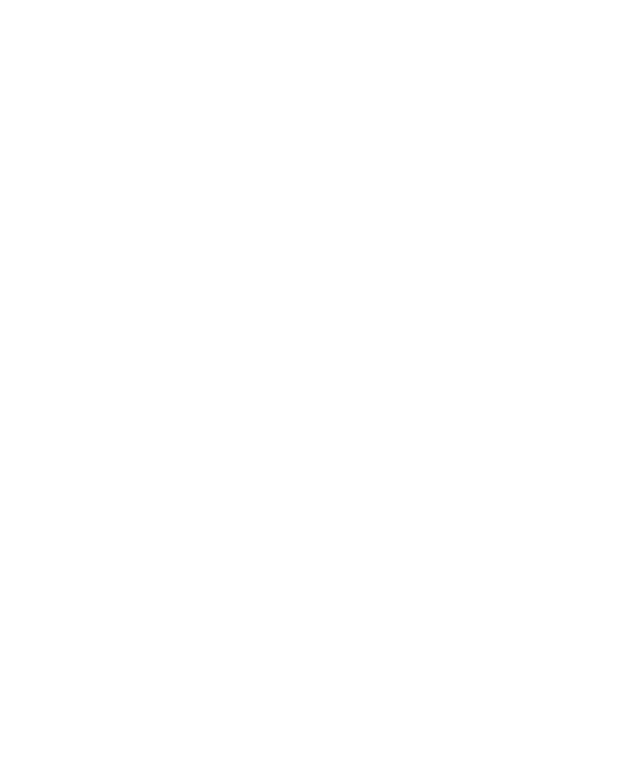
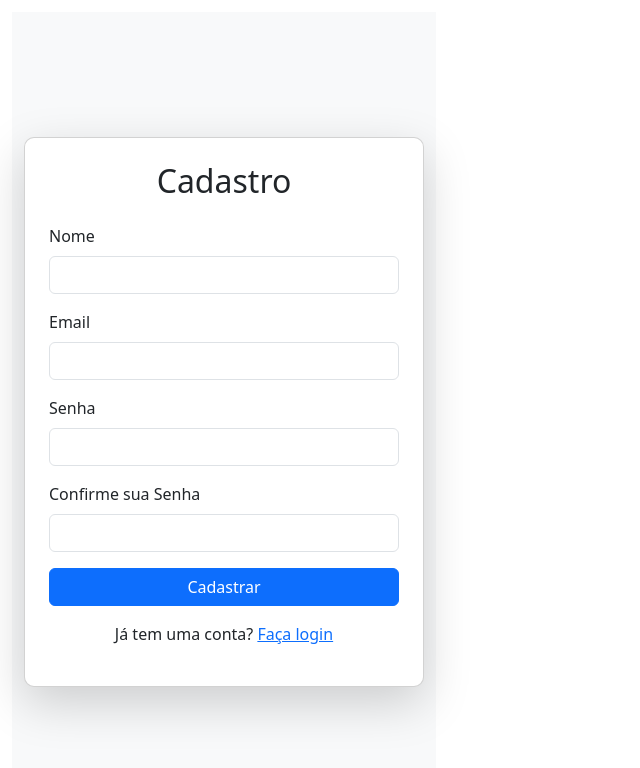
Before and after one commit to V1TER4/donation-system-web, a React (Vite) app: page /register in a window 1280 px wide. Before the commit this address had no page. Shown: the top 768 px of the page, without its empty margins (0-640 px from the left). Built offline with nearby package versions, Linux system fonts and the light colour scheme.

Commit message:
Register page

```diff
--- a/src/App.tsx
+++ b/src/App.tsx
@@ -6,6 +6,7 @@
 import Donate from "./pages/Donate";
 import History from "./pages/History";
 import Favorites from "./pages/Favorite";
+import Register from "./pages/Register";
 import { UserProvider } from "./context/UserContext";
 
 function App() {
@@ -19,6 +20,7 @@
             <Route path="/donate" element={<Donate />} />
             <Route path="/history" element={<History />} />
             <Route path="/favorites" element={<Favorites />} />
+            <Route path="/register" element={<Register />} />
             </Routes>
         </div>
       </Router>
--- a/src/index.css
+++ b/src/index.css
@@ -62,7 +62,7 @@
   outline: 4px auto -webkit-focus-ring-color;
 }
 
-@media (prefers-color-scheme: light) {
+@media (prefers-color-scheme: dark) {
   :root {
     color: #213547;
     background-color: #ffffff;
--- a/src/pages/Dashboard.tsx
+++ b/src/pages/Dashboard.tsx
@@ -1,11 +1,13 @@
 import { useEffect } from "react";
 import { useAuth } from "../utils/auth";
+import { useUser } from "../context/UserContext";
 import { Link, useNavigate } from "react-router-dom";
 import { FaTachometerAlt, FaHandHoldingHeart, FaHistory, FaStar, FaSignOutAlt } from "react-icons/fa";
 
 function Dashboard() {
     const { checkAuth } = useAuth();
     const navigate = useNavigate();
+    const { user } = useUser();
 
     useEffect(() => {
         checkAuth();
@@ -14,7 +16,7 @@
     return (
         <div className="d-flex">
             <div className="sidebar bg-dark text-white p-3 d-flex flex-column" style={{ width: '250px', minHeight: '100vh' }}>
-                <h4 className="mb-4">Menu</h4>
+                <h4 className="mb-4">{user.name}</h4>
                 <button className="btn btn-outline-light d-flex align-items-center justify-content-start mb-2" onClick={() => navigate("/dashboard")}>
                     <FaTachometerAlt className="me-2" /> Dashboard
                 </button>
--- a/src/pages/Donate.tsx
+++ b/src/pages/Donate.tsx
@@ -85,7 +85,7 @@
     return (
         <div className="d-flex vh-100">
             <div className="sidebar bg-dark text-white p-3 d-flex flex-column" style={{ width: '250px' }}>
-                <h4 className="mb-4">Menu</h4>
+                <h4 className="mb-4">{user.name}</h4>
                 <button className="btn btn-outline-light d-flex align-items-center justify-content-start mb-2" onClick={() => navigate("/dashboard")}>
                     <FaTachometerAlt className="me-2" /> Dashboard
                 </button>
--- a/src/pages/Favorite.tsx
+++ b/src/pages/Favorite.tsx
@@ -127,7 +127,7 @@
     return (
         <div className="d-flex">
             <div className="sidebar bg-dark text-white p-3 d-flex flex-column" style={{ width: '250px', minHeight: '100vh' }}>
-                <h4 className="mb-4">Menu</h4>
+                <h4 className="mb-4">{user.name}</h4>
                 <button className="btn btn-outline-light d-flex align-items-center justify-content-start mb-2" onClick={() => navigate("/dashboard")}>
                     <FaTachometerAlt className="me-2" /> Dashboard
                 </button>
--- a/src/pages/History.tsx
+++ b/src/pages/History.tsx
@@ -41,24 +41,19 @@
     return (
         <div className="d-flex vh-100">
             <div className="sidebar bg-dark text-white p-3 d-flex flex-column" style={{ width: '250px' }}>
-                <h4 className="mb-4">Menu</h4>
-
+                <h4 className="mb-4">{user.name}</h4>
                 <button className="btn btn-outline-light d-flex align-items-center justify-content-start mb-2" onClick={() => navigate("/dashboard")}>
                     <FaTachometerAlt className="me-2" /> Dashboard
                 </button>
-
                 <button className="btn btn-outline-light d-flex align-items-center justify-content-start mb-2" onClick={() => navigate("/donate")}>
                     <FaHandHoldingHeart className="me-2" /> Doação
                 </button>
-
                 <button className="btn btn-outline-light d-flex align-items-center justify-content-start mb-2" onClick={() => navigate("/history")}>
                     <FaHistory className="me-2" /> Histórico
                 </button>
-
                 <button className="btn btn-outline-light d-flex align-items-center justify-content-start" onClick={() => navigate("/favorites")}>
                     <FaStar className="me-2" /> Favoritos
                 </button>
-
                 <button className="btn btn-outline-light d-flex align-items-center justify-content-start mt-auto" onClick={() => {
                     localStorage.removeItem("token");
                     navigate("/login");
--- a/src/pages/Login.tsx
+++ b/src/pages/Login.tsx
@@ -35,17 +35,19 @@
 
                 navigate("/dashboard", { state: { email } });
             } else {
-                alert("Login failed. Please check your credentials and try again.");
+                alert("Login falhou. Verifique suas credenciais e tente novamente.");
             }
         } catch (error) {
-            console.error("Error during login:", error);
-            alert("An error occurred. Please try again later.");
+            console.error("Erro durante o login:", error);
+            alert("Ocorreu um erro. Tente novamente mais tarde.");
         }
     };
 
     return (
-        <div className="container mt-5">
-            <h2 className="mb-4">Login</h2>
+        <div className="d-flex vh-100 justify-content-center align-items-center bg-light">
+            <div className="container d-flex justify-content-center">
+                <div className="card shadow-lg p-4" style={{ width: "400px", borderRadius: "10px" }}>
+                    <h2 className="text-center mb-4">Login</h2>
                     <form onSubmit={handleSubmit}>
                         <div className="mb-3">
                             <label className="form-label">Email</label>
@@ -67,8 +69,13 @@
                                 required
                             />
                         </div>
-                <button type="submit" className="btn btn-primary">Entrar</button>
+                        <button type="submit" className="btn btn-primary w-100">Entrar</button>
                     </form>
+                    <div className="text-center mt-3">
+                        <p>Não tem uma conta? <a href="#" onClick={() => navigate("/register")} className="text-primary">Cadastre-se</a></p>
+                    </div>
+                </div>
+            </div>
         </div>
     );
 }
--- /dev/null
+++ b/src/pages/Register.tsx
@@ -0,0 +1,100 @@
+import { useState } from "react";
+import { useNavigate } from "react-router-dom";
+import "bootstrap/dist/css/bootstrap.min.css";
+
+function Register() {
+    const [name, setName] = useState("");
+    const [email, setEmail] = useState("");
+    const [password, setPassword] = useState("");
+    const [passwordConfirmation, setPasswordConfirmation] = useState("");
+    const navigate = useNavigate();
+
+    const handleSubmit = async (e: React.FormEvent<HTMLFormElement>) => {
+        e.preventDefault();
+        if (password !== passwordConfirmation) {
+            alert("As senhas não coincidem.");
+            return;
+        }
+        try {
+            const response = await fetch(`${import.meta.env.VITE_API_URL}/register`, {
+                method: "POST",
+                headers: {
+                    "Content-Type": "application/json",
+                },
+                body: JSON.stringify({ name, email, password, password_confirmation: passwordConfirmation }),
+            });
+
+            if (response.ok) {
+                alert("Cadastro realizado com sucesso!");
+                navigate("/login");
+            } else {
+                alert("Erro no cadastro. Verifique os dados e tente novamente.");
+            }
+        } catch (error) {
+            console.error("Erro durante o cadastro:", error);
+            alert("Ocorreu um erro. Tente novamente mais tarde.");
+        }
+    };
+
+    return (
+        <div className="d-flex vh-100 justify-content-center align-items-center bg-light">
+            <div className="container d-flex justify-content-center">
+                <div className="card shadow-lg p-4" style={{ width: "400px", borderRadius: "10px" }}>
+                    <h2 className="text-center mb-4">Cadastro</h2>
+                    <form onSubmit={handleSubmit}>
+                        <div className="mb-3">
+                            <label className="form-label">Nome</label>
+                            <input
+                                type="text"
+                                className="form-control"
+                                value={name}
+                                onChange={(e) => setName(e.target.value)}
+                                required
+                                autoComplete="off"
+                            />
+                        </div>
+                        <div className="mb-3">
+                            <label className="form-label">Email</label>
+                            <input
+                                type="email"
+                                className="form-control"
+                                value={email}
+                                onChange={(e) => setEmail(e.target.value)}
+                                required
+                                autoComplete="off"
+                            />
+                        </div>
+                        <div className="mb-3">
+                            <label className="form-label">Senha</label>
+                            <input
+                                type="password"
+                                className="form-control"
+                                value={password}
+                                onChange={(e) => setPassword(e.target.value)}
+                                required
+                                autoComplete="new-password"
+                            />
+                        </div>
+                        <div className="mb-3">
+                            <label className="form-label">Confirme sua Senha</label>
+                            <input
+                                type="password"
+                                className="form-control"
+                                value={passwordConfirmation}
+                                onChange={(e) => setPasswordConfirmation(e.target.value)}
+                                required
+                                autoComplete="new-password"
+                            />
+                        </div>
+                        <button type="submit" className="btn btn-primary w-100">Cadastrar</button>
+                    </form>
+                    <div className="text-center mt-3">
+                        <p>Já tem uma conta? <a href="#" onClick={() => navigate("/login")} className="text-primary">Faça login</a></p>
+                    </div>
+                </div>
+            </div>
+        </div>
+    );
+}
+
+export default Register;
```
Also changed, not shown: src/pages/DonationForm.tsx (deleted, +0 -78 lines), 1 other file (tests, documents, lock files or other folders). Lines whose indentation alone changed are shown as unchanged.
